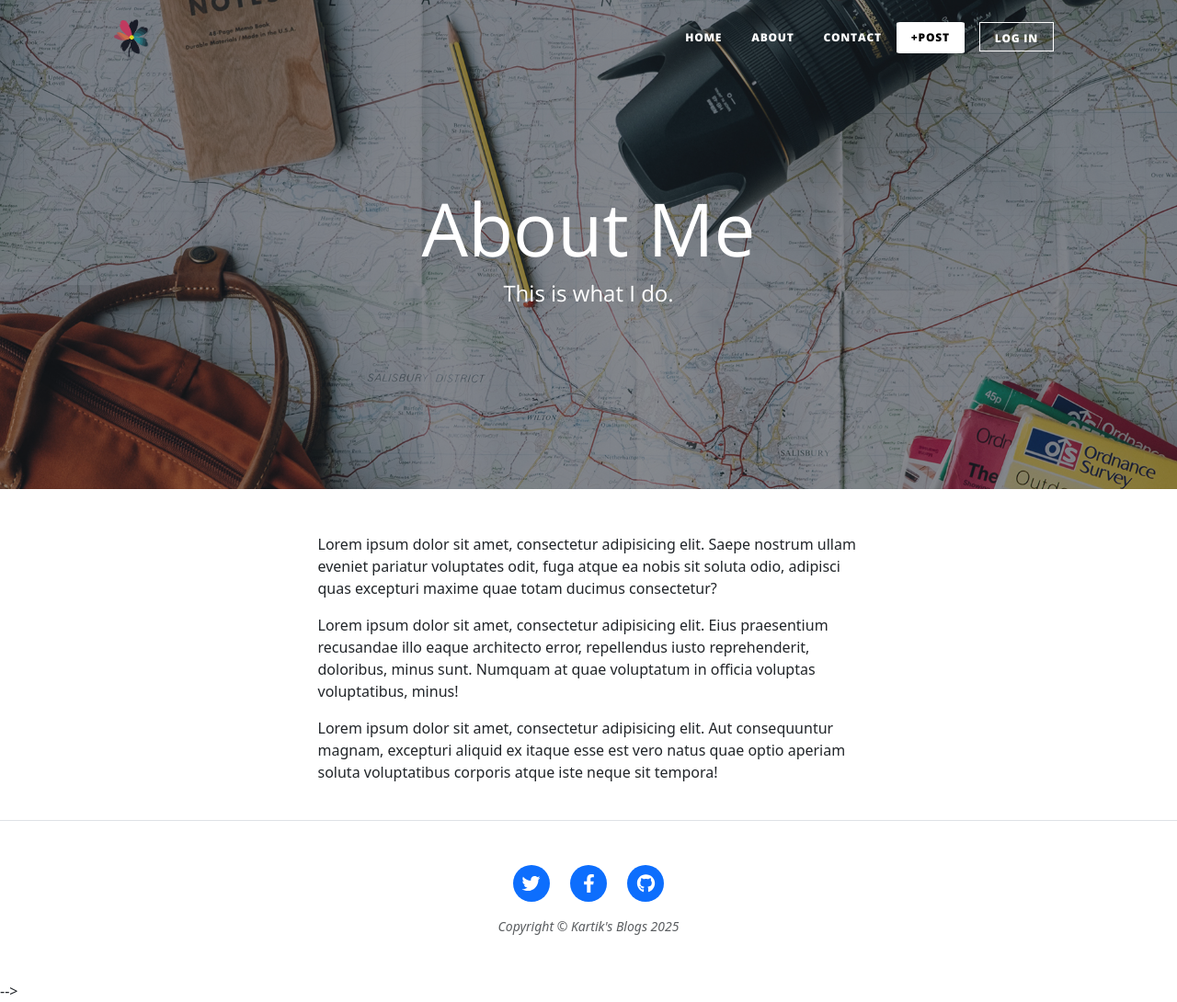
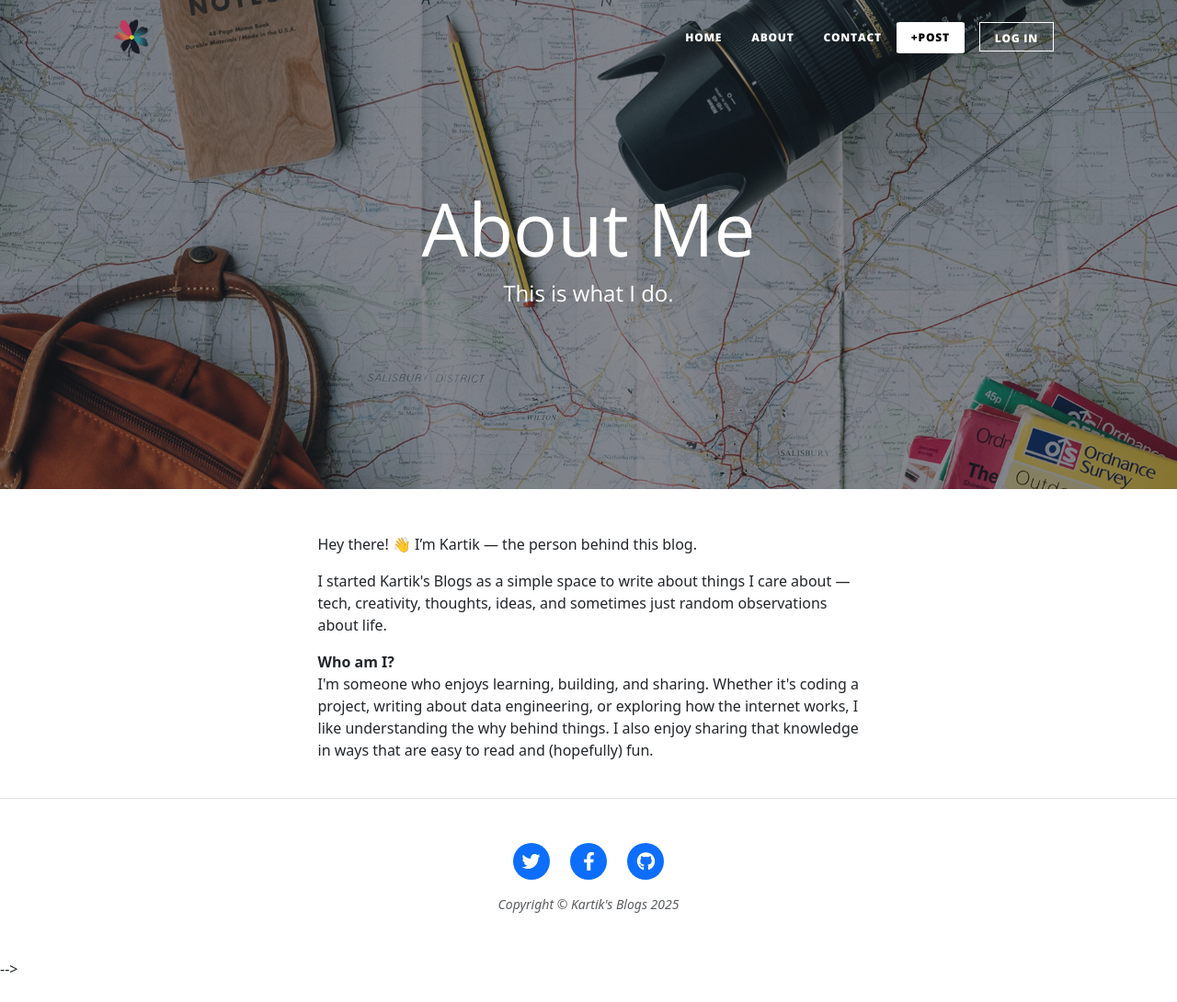
Before and after one commit to kartikm16/Flask-blog-website, a Flask app: page /about in a window 1280 px wide. Shown: the whole page at 92% size. After the commit the page ends 1058 px from the top, so only its background shows below. Run offline with Flask 3, Linux system fonts and the light colour scheme; some libraries are stand-ins or nearby versions.

Commit message:
blog layout fixed

```diff
--- a/main.py
+++ b/main.py
@@ -17,9 +17,8 @@ client_id=os.getenv("client_id")
 sender_email=os.getenv("sender_email")
 password=os.getenv("password")
 secret_key=os.getenv("secret_key")
-print(client_id,client_secret,secret_key)
-class MyForm(FlaskForm):
-    name = StringField('name', validators=[DataRequired()])
+
+
 
 
 
@@ -27,12 +26,12 @@ class MyForm(FlaskForm):
 
 app=Flask(__name__)
 app.secret_key = "lmst118b"
-blogs=requests.get("https://68824e3c66a7eb81224e2dae.mockapi.io/blogposts").json()
+
 
 
 
 oauth = OAuth(app)
-
+blogs=requests.get("https://68824e3c66a7eb81224e2dae.mockapi.io/blogposts").json()
 
 google = oauth.register(
     name='google',
@@ -50,6 +49,7 @@ def home():
     username=""
     if user:
         username=user['given_name']
+    blogs=requests.get("https://68824e3c66a7eb81224e2dae.mockapi.io/blogposts").json()
     return render_template("index.html",blogs=blogs,username=username)
 
 @app.route('/<int:id>')
--- a/templates/about.html
+++ b/templates/about.html
@@ -17,10 +17,13 @@
             <div class="container px-4 px-lg-5">
                 <div class="row gx-4 gx-lg-5 justify-content-center">
                     <div class="col-md-10 col-lg-8 col-xl-7">
-                        <p>Lorem ipsum dolor sit amet, consectetur adipisicing elit. Saepe nostrum ullam eveniet pariatur voluptates odit, fuga atque ea nobis sit soluta odio, adipisci quas excepturi maxime quae totam ducimus consectetur?</p>
-                        <p>Lorem ipsum dolor sit amet, consectetur adipisicing elit. Eius praesentium recusandae illo eaque architecto error, repellendus iusto reprehenderit, doloribus, minus sunt. Numquam at quae voluptatum in officia voluptas voluptatibus, minus!</p>
-                        <p>Lorem ipsum dolor sit amet, consectetur adipisicing elit. Aut consequuntur magnam, excepturi aliquid ex itaque esse est vero natus quae optio aperiam soluta voluptatibus corporis atque iste neque sit tempora!</p>
-                    </div>
+                        <p>Hey there! 👋 I’m Kartik — the person behind this blog.</p>
+
+                        <p>I started Kartik's Blogs as a simple space to write about things I care about — tech, creativity, thoughts, ideas, and sometimes just random observations about life.</p>
+
+                        <b>Who am I?</b>
+                       <p>I'm someone who enjoys learning, building, and sharing. Whether it's coding a project, writing about data engineering, or exploring how the internet works, I like understanding the why behind things. I also enjoy sharing that knowledge in ways that are easy to read and (hopefully) fun.</p>
+                  </div>
                 </div>
             </div>
         </main>
```
Also changed, not shown: templates/index.html (+26 -11 lines), static/assets/img/no-img.jpg (added).
